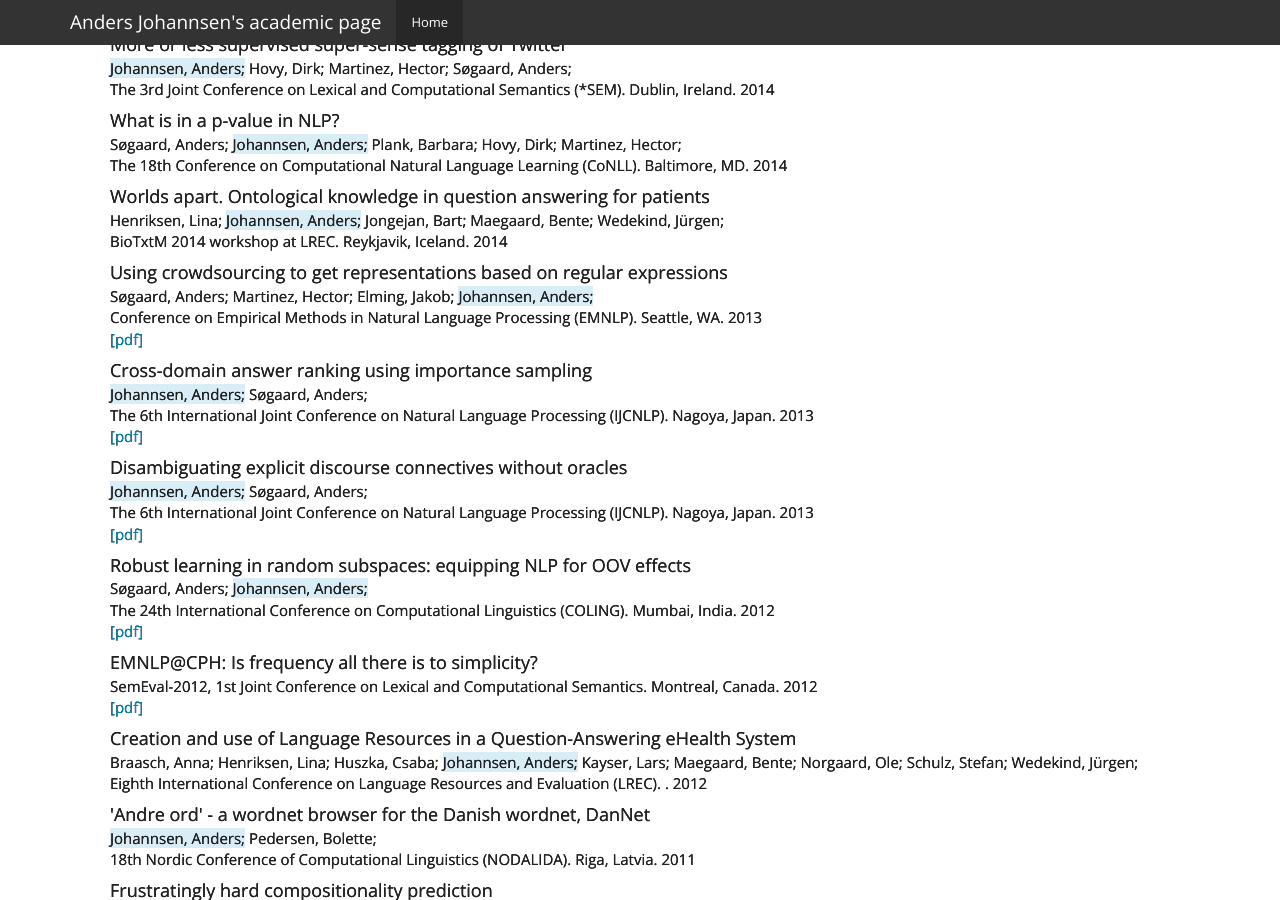
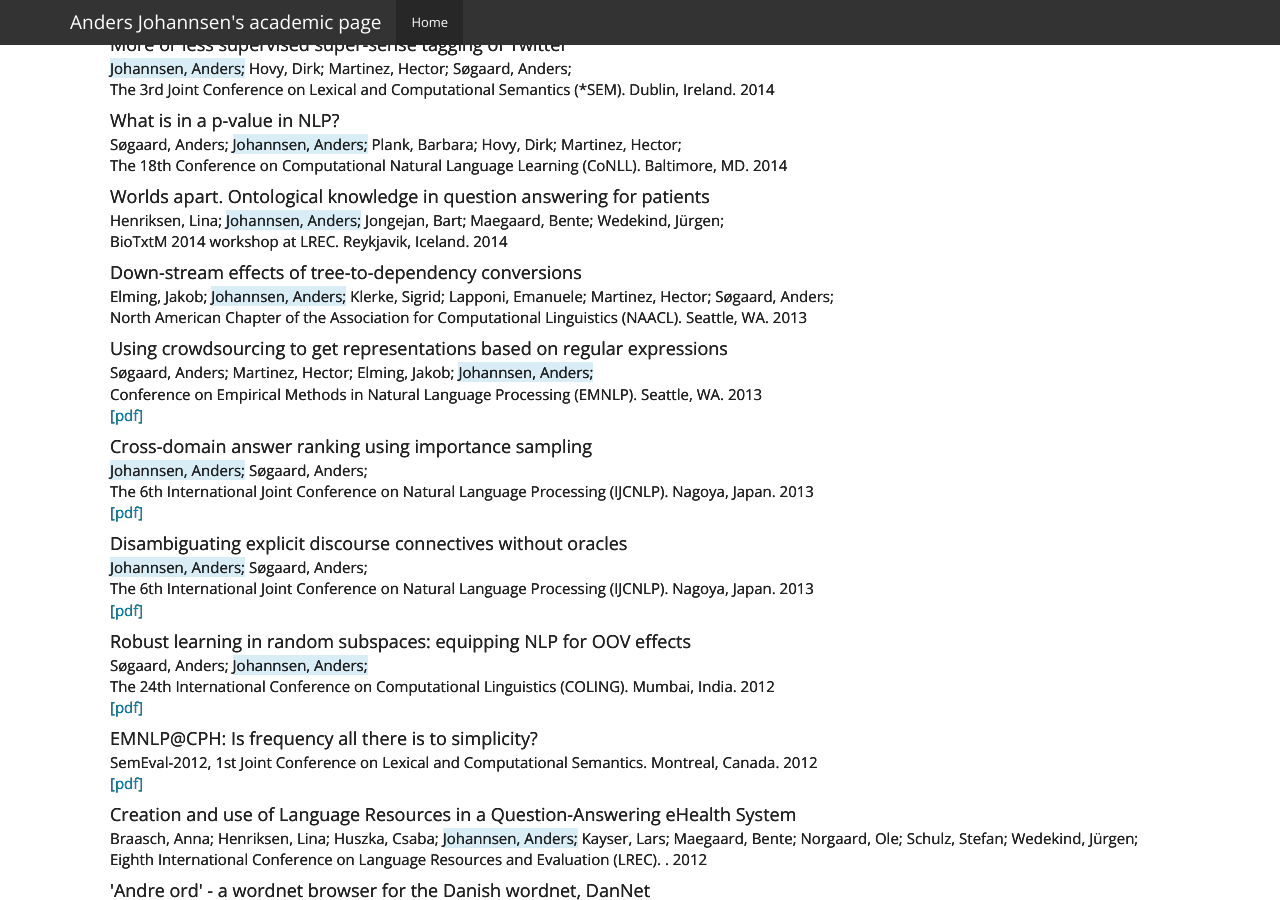
Before and after one commit to andersjo/andersjo.github.io, a Jekyll site: the page built from index.html, in a window 1280 px wide and 900 px high, scrolled down 539 px. Built offline with Jekyll 4.4.1, drawn with Linux system fonts in a browser that asks for light colours; nearby versions of some CDN libraries; library files that are not in the unit come from our copies; Markdown is read by kramdown in place of the engine named in the settings.

Commit message:
added another publication

```diff
--- a/_data/publications.yml
+++ b/_data/publications.yml
@@ -45,6 +45,18 @@
   venue: "BioTxtM 2014 workshop at LREC"
   place: "Reykjavik, Iceland"
   year: 2014
+-
+  authors:
+  - Elming, Jakob
+  - Johannsen, Anders
+  - Klerke, Sigrid
+  - Lapponi, Emanuele
+  - Martinez, Hector
+  - Søgaard, Anders
+  title: "Down-stream effects of tree-to-dependency conversions"
+  venue: "North American Chapter of the Association for Computational Linguistics (NAACL)"
+  place: "Seattle, WA"
+  year: 2013
 -
   authors:
   - Søgaard, Anders
```
